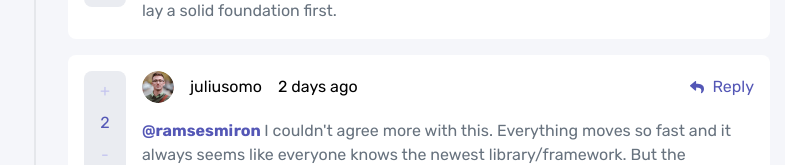
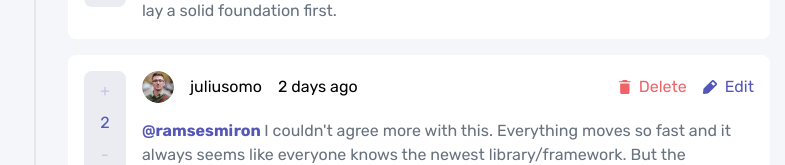
Before and after one commit to dominikrubroeder/interactive-comments-section-website, a Next.js app: page / in a window 1280 px wide. Shown: the part 449-614 px from the top of the page, without its empty margins (254-1039 px from the left). Built offline with nearby package versions, Linux system fonts and the light colour scheme.

Commit message:
CRUD operations - add, delete comment, reply

```diff
--- a/components/AddCommentForm.tsx
+++ b/components/AddCommentForm.tsx
@@ -1,5 +1,5 @@
 import Image from 'next/image';
-import React, { useRef, useContext } from 'react';
+import React, { useRef, useContext, useEffect } from 'react';
 import { IComment, IUser } from '../data/data';
 import { CommentsContext } from '../store/commentsContext';
 
@@ -33,11 +33,14 @@ const AddCommentForm: React.FC<AddCommentFormProps> = ({
     };
     console.log(newComment);
 
-    // Add reply to comment
     commentCtx?.addComment(newComment, replyingToId);
 
     hideForm();
   };
+
+  useEffect(() => {
+    if (commentRef.current) commentRef.current.focus();
+  }, []);
 
   return (
     <div className="flex items-start gap-4 bg-white rounded-lg p-4 mt-4">
--- a/components/Comment.tsx
+++ b/components/Comment.tsx
@@ -1,9 +1,11 @@
 import Image from 'next/image';
-import React, { useState } from 'react';
+import React, { useState, useContext } from 'react';
 import { currentUser, IComment } from '../data/data';
 import AddCommentForm from './AddCommentForm';
 import IconReply from './icons/IconReply';
-import Reply from './Reply';
+import { CommentsContext } from '../store/commentsContext';
+import IconEdit from './icons/IconEdit';
+import IconDelete from './icons/IconDelete';
 
 const Comment: React.FC<IComment> = ({
   id,
@@ -14,8 +16,25 @@ const Comment: React.FC<IComment> = ({
   replies,
   replyingTo,
 }) => {
+  const commentsCtx = useContext(CommentsContext);
   const [showReplyForm, setShowReplyForm] = useState(false);
   const hasReplies = replies && replies.length > 0;
+  const computeCreatedAt =
+    new Date(createdAt) && new Date(createdAt).toString() !== 'Invalid Date'
+      ? 'Some seconds ago...'
+      : createdAt;
+
+  const deepIterator = (target: any) => {
+    console.log(target);
+    console.log(typeof target);
+    if (typeof target === 'object') {
+      for (const key in target) {
+        deepIterator(target[key]);
+      }
+    } else {
+      console.log(target);
+    }
+  };
 
   return (
     <>
@@ -25,11 +44,17 @@ const Comment: React.FC<IComment> = ({
         }`}
       >
         <div className="flex flex-col gap-0 text-center shrink-0 bg-app-neutral-gray-light rounded-lg px-2">
-          <button className="p-2 text-app-primary-blue-grayish-light hover:text-app-primary-blue-moderate">
+          <button
+            className="p-2 text-app-primary-blue-grayish-light hover:text-app-primary-blue-moderate"
+            onClick={() => commentsCtx?.increaseScore(id)}
+          >
             +
           </button>
           <p className="text-app-primary-blue-moderate">{score}</p>
-          <button className="p-2 text-app-primary-blue-grayish-light hover:text-app-primary-blue-moderate">
+          <button
+            className="p-2 text-app-primary-blue-grayish-light hover:text-app-primary-blue-moderate"
+            onClick={() => commentsCtx?.decreaseScore(id)}
+          >
             -
           </button>
         </div>
@@ -45,9 +70,10 @@ const Comment: React.FC<IComment> = ({
                 className="rounded-full"
               />
               <h2>{user.username}</h2>
-              <p>{createdAt}</p>
+              <p>{computeCreatedAt}</p>
             </div>
 
+            {user.username !== currentUser.username && (
               <button
                 className="flex items-center gap-2 text-app-primary-blue-moderate"
                 onClick={() =>
@@ -56,9 +82,28 @@ const Comment: React.FC<IComment> = ({
               >
                 <IconReply /> Reply
               </button>
+            )}
+
+            {user.username === currentUser.username && (
+              <div className="flex items-center gap-4">
+                <button
+                  className="flex items-center gap-2 text-app-primary-red-soft"
+                  onClick={() => commentsCtx?.deleteComment(id)}
+                >
+                  <IconDelete /> Delete
+                </button>
+
+                <button className="flex items-center gap-2 text-app-primary-blue-moderate">
+                  <IconEdit /> Edit
+                </button>
+              </div>
+            )}
           </header>
 
-          <p className="text-app-neutral-blue-grayish">
+          <p
+            className="text-app-neutral-blue-grayish"
+            onClick={() => deepIterator(replies)}
+          >
             {replyingTo && (
               <span className="text-app-primary-blue-moderate font-bold">
                 @{replyingTo}&nbsp;
@@ -73,7 +118,7 @@ const Comment: React.FC<IComment> = ({
         <ul className="grid gap-4 pl-8 ml-8 border-l-2">
           {replies.map((reply) => (
             <li key={reply.id}>
-              <Reply {...reply} />
+              <Comment {...reply} />
             </li>
           ))}
         </ul>
--- a/components/Reply.tsx
+++ /dev/null
@@ -1,10 +0,0 @@
-import React from 'react';
-import Comment from './Comment';
-import { IComment } from '../data/data';
-import AddCommentForm from './AddCommentForm';
-
-const Reply: React.FC<IComment> = (props) => {
-  return <Comment {...props} replies={[]} />;
-};
-
-export default Reply;
--- /dev/null
+++ b/components/icons/IconDelete.tsx
@@ -0,0 +1,14 @@
+import React from 'react';
+
+const IconDelete: React.FC = () => {
+  return (
+    <svg width="12" height="14" xmlns="http://www.w3.org/2000/svg">
+      <path
+        d="M1.167 12.448c0 .854.7 1.552 1.555 1.552h6.222c.856 0 1.556-.698 1.556-1.552V3.5H1.167v8.948Zm10.5-11.281H8.75L7.773 0h-3.88l-.976 1.167H0v1.166h11.667V1.167Z"
+        fill="#ED6368"
+      />
+    </svg>
+  );
+};
+
+export default IconDelete;
--- /dev/null
+++ b/components/icons/IconEdit.tsx
@@ -0,0 +1,14 @@
+import React from 'react';
+
+const IconEdit: React.FC = () => {
+  return (
+    <svg width="14" height="14" xmlns="http://www.w3.org/2000/svg">
+      <path
+        d="M13.479 2.872 11.08.474a1.75 1.75 0 0 0-2.327-.06L.879 8.287a1.75 1.75 0 0 0-.5 1.06l-.375 3.648a.875.875 0 0 0 .875.954h.078l3.65-.333c.399-.04.773-.216 1.058-.499l7.875-7.875a1.68 1.68 0 0 0-.061-2.371Zm-2.975 2.923L8.159 3.449 9.865 1.7l2.389 2.39-1.75 1.706Z"
+        fill="#5357B6"
+      />
+    </svg>
+  );
+};
+
+export default IconEdit;
--- a/data/data.ts
+++ b/data/data.ts
@@ -26,6 +26,8 @@ export type CommentContextType = {
   addComment: (newComment: IComment, replyingToId: number) => void;
   deleteComment: (id: number) => void;
   updateComment: (updatedComment: IComment) => void;
+  increaseScore: (id: number) => void;
+  decreaseScore: (id: number) => void;
 };
 
 export const commentList: IComment[] = [
--- a/store/commentsContext.tsx
+++ b/store/commentsContext.tsx
@@ -1,4 +1,4 @@
-import { createContext, useState } from 'react';
+import { createContext, useEffect, useState } from 'react';
 import { CommentContextType, IComment, commentList } from '../data/data';
 
 export const CommentsContext = createContext<CommentContextType | null>(null);
@@ -28,6 +28,28 @@ const CommentsContextProvider: React.FC<CommentsContextProviderProps> = ({
     );
   };
 
+  const increaseScore = (commentId: number) => {
+    comments.map((comment: IComment) => {
+      if (comment.id === commentId) {
+        comment.score += 1;
+        setComments([...comments]);
+      }
+    });
+  };
+
+  const decreaseScore = (commentId: number) => {
+    comments.map((comment: IComment) => {
+      if (comment.id === commentId) {
+        comment.score -= 1;
+        setComments([...comments]);
+      }
+    });
+  };
+
+  useEffect(() => {
+    console.log(comments);
+  }, [comments]);
+
   const updateCommentHandler = () => {};
 
   const context: CommentContextType = {
@@ -35,6 +57,8 @@ const CommentsContextProvider: React.FC<CommentsContextProviderProps> = ({
     addComment: addCommentHandler,
     deleteComment: deleteCommentHandler,
     updateComment: updateCommentHandler,
+    increaseScore,
+    decreaseScore,
   };
 
   return (
```
Lines whose indentation alone changed are shown as unchanged.
